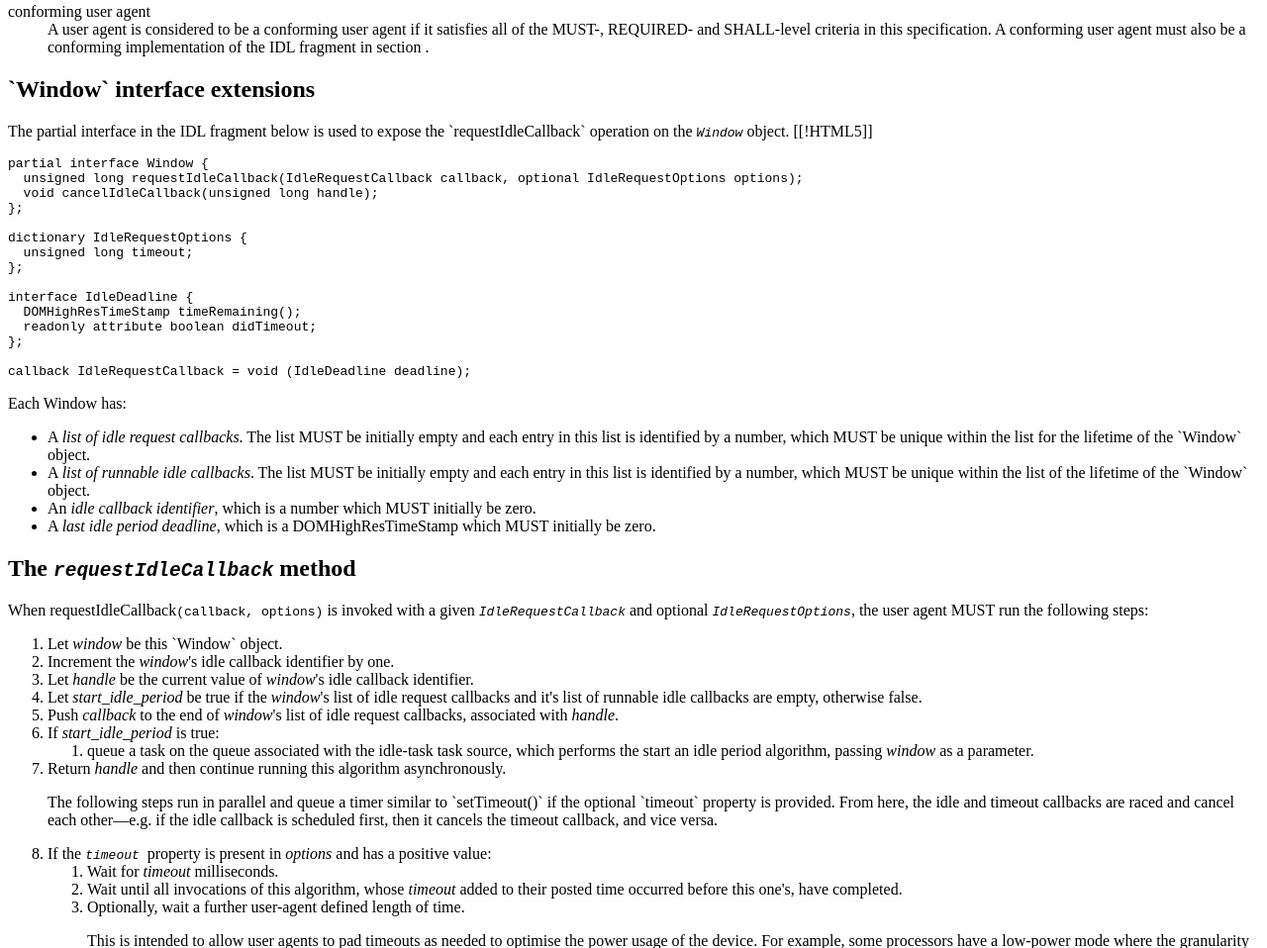
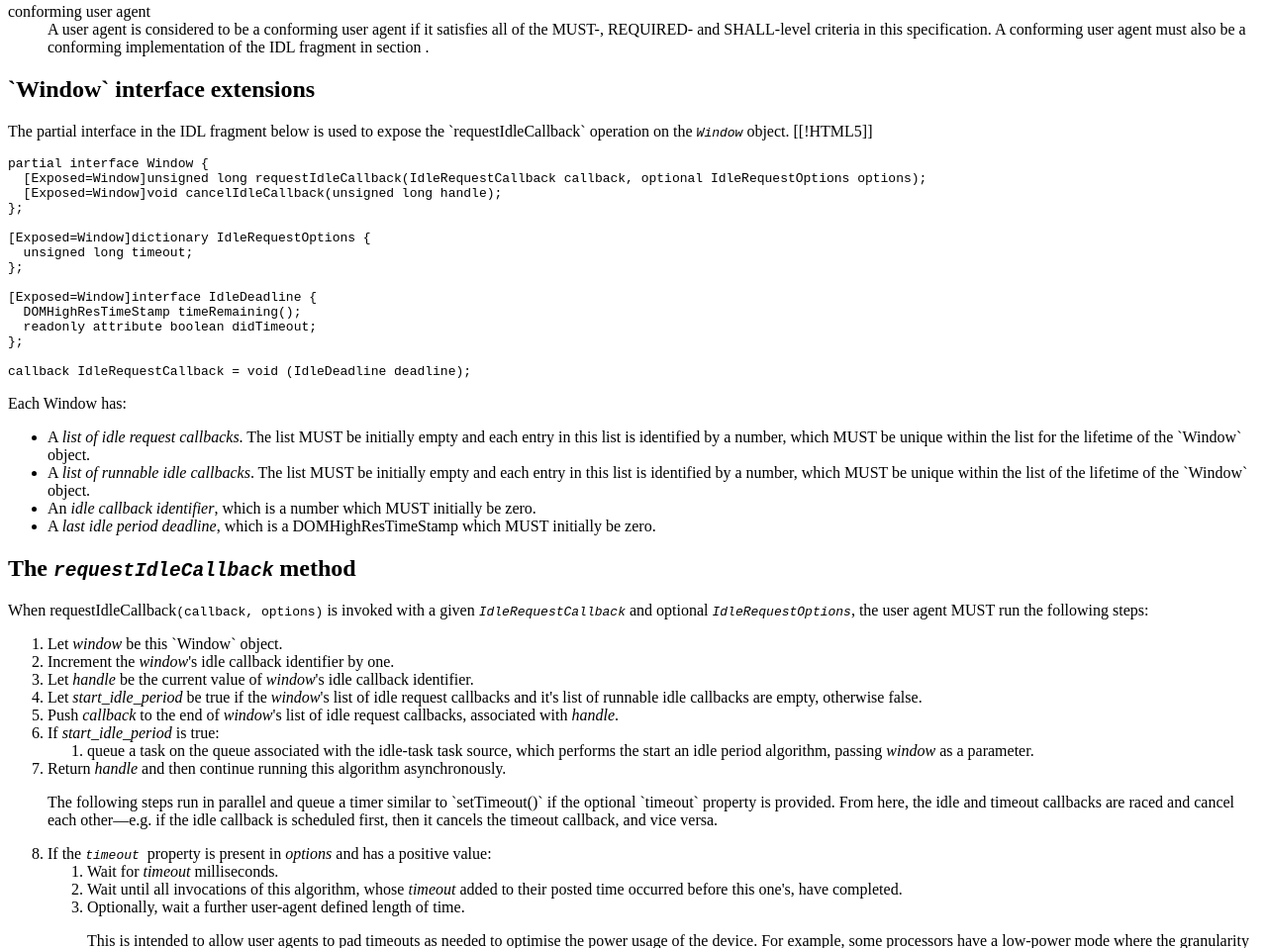
Before and after one commit to w3c/requestidlecallback, a plain HTML site: page index.html in a window 1280 px wide. Shown: the part 2599-3557 px from the top of the page at 99% size. Drawn offline with Linux system fonts and the light colour scheme.

Commit message:
Add Exposed to interfaces.
Addresses #64

```diff
--- a/index.html
+++ b/index.html
@@ -324,15 +324,15 @@ function doWork(deadline) {
     [[!HTML5]]</p>
     <pre class='idl'>
 partial interface Window {
-  unsigned long requestIdleCallback(IdleRequestCallback callback, optional IdleRequestOptions options);
-  void cancelIdleCallback(unsigned long handle);
+  [Exposed=Window]unsigned long requestIdleCallback(IdleRequestCallback callback, optional IdleRequestOptions options);
+  [Exposed=Window]void cancelIdleCallback(unsigned long handle);
 };
 
-dictionary IdleRequestOptions {
+[Exposed=Window]dictionary IdleRequestOptions {
   unsigned long timeout;
 };
 
-interface IdleDeadline {
+[Exposed=Window]interface IdleDeadline {
   DOMHighResTimeStamp timeRemaining();
   readonly attribute boolean didTimeout;
 };
```
